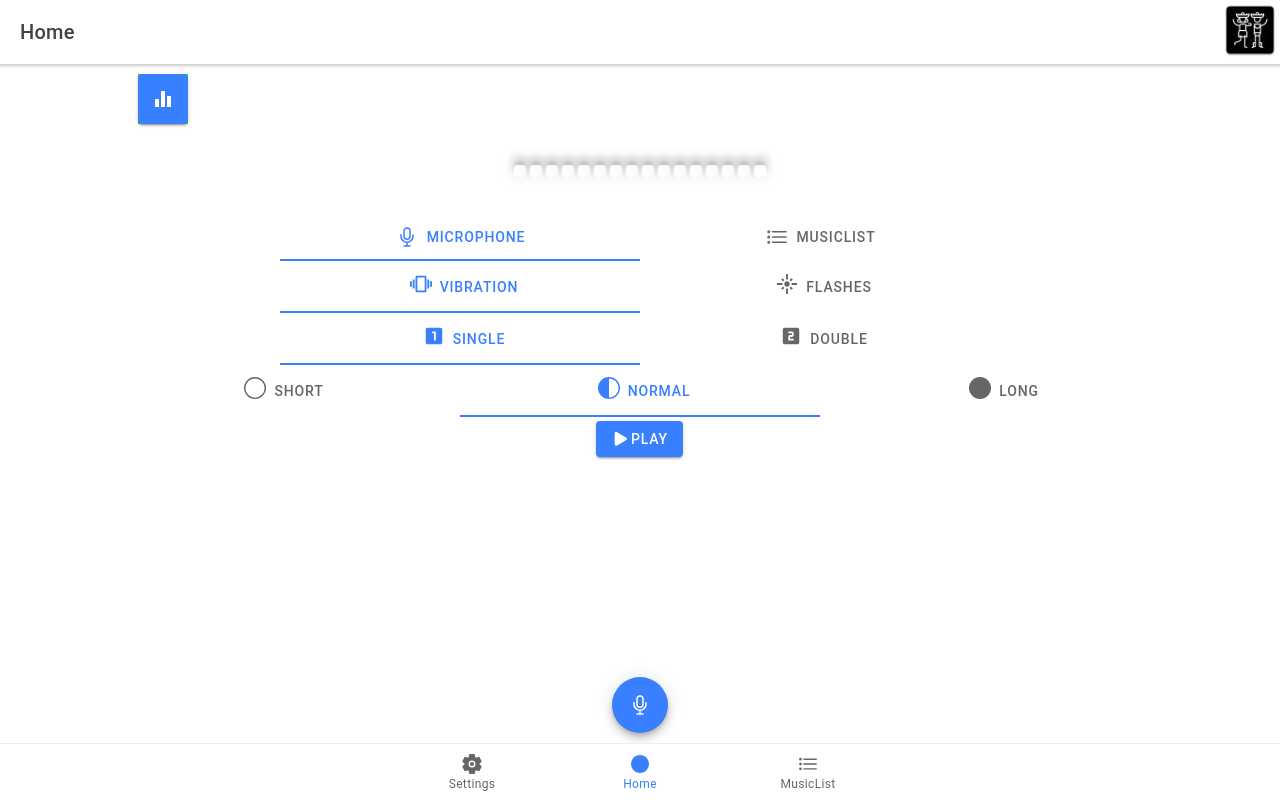
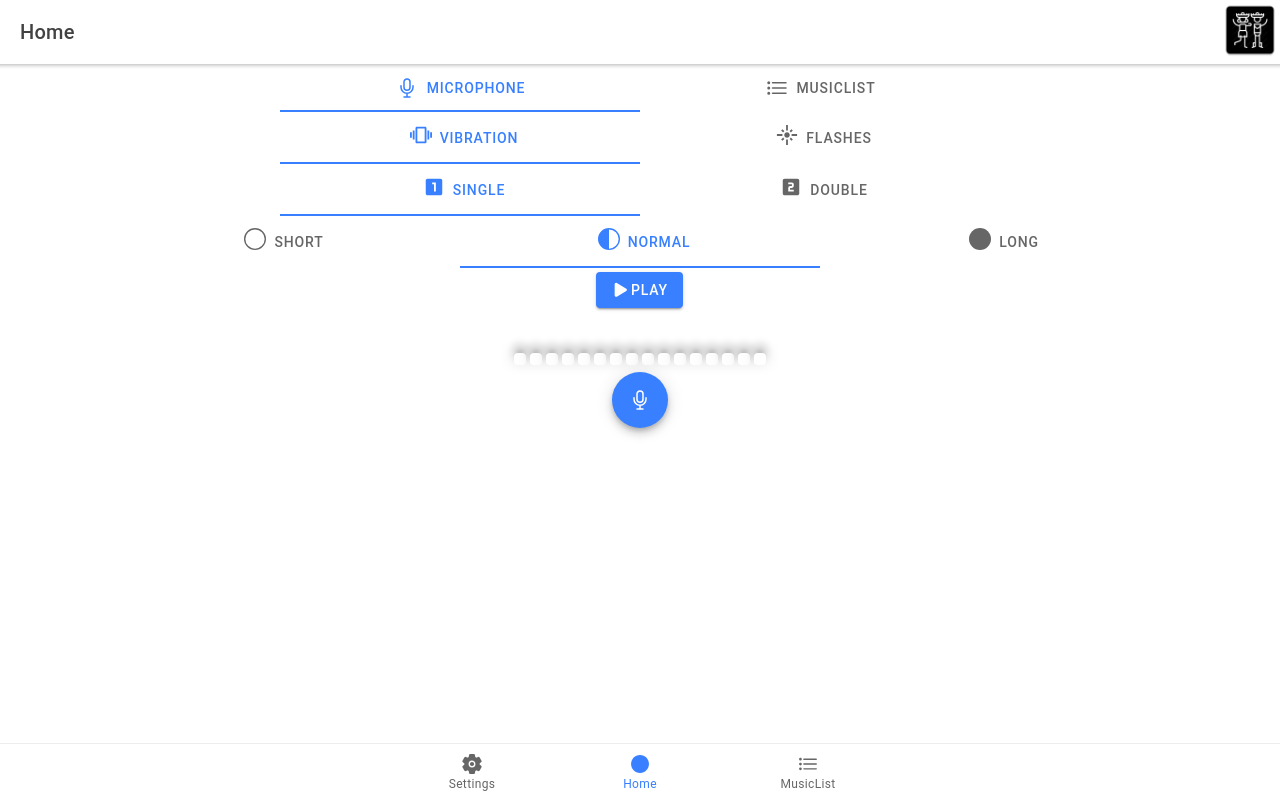
Before and after one commit to OpenSourceLabUFV/ForAll, a React (Create React App) app: page /Home in a window 1280 px wide. Built offline with nearby package versions, Linux system fonts and the light colour scheme.

Commit message:
fft of mic stream not working

```diff
--- a/src/components/AudioDataContainer.js
+++ b/src/components/AudioDataContainer.js
@@ -1,6 +1,6 @@
 import React from 'react';
 import VisualDemo from './VisualDemo';
-import soundFile from '../assets/xote_dos_milagres.mp3'
+// import soundFile from '../assets/xote_dos_milagres.mp3'
 
 class AudioDataContainer extends React.Component {
 
@@ -11,26 +11,15 @@ class AudioDataContainer extends React.Component {
   }
 
   initializeAudioAnalyser = () => {
-
-    async function getMedia(constraints) {
-      let stream = null;
-
-      try {
-        stream = await navigator.mediaDevices.getUserMedia(constraints);
-        /* use the stream */
-      } catch(err) {
-        /* handle the error */
-      }
-    }
-    const audioFile = new Audio();
     const audioContext = new AudioContext();
-    const source = audioContext.createMediaElementSource(audioFile);
+    var destination = audioContext.createMediaStreamDestination();
+    const source = audioContext.createMediaStreamSource(destination.stream);
     const analyser = audioContext.createAnalyser();
-    audioFile.src = soundFile;
+    // audioFile.src = soundFile;
     analyser.fftSize = 64
     source.connect(audioContext.destination);
     source.connect(analyser);
-    audioFile.play()
+    // audioFile.play()
       this.setState({
         audioData: analyser
       })
--- a/src/components/AudioViz.tsx
+++ b/src/components/AudioViz.tsx
@@ -1 +1,102 @@
 // TODO: reimplementar visualização, otimizando!
+import React, { useRef } from 'react';
+import { IonFab, IonFabButton, IonIcon } from '@ionic/react';
+import { micOutline } from 'ionicons/icons';
+import Paper from '@material-ui/core/Paper';
+import { makeStyles } from '@material-ui/core/styles';
+import './AudioComp.css';
+
+
+const useStyles = makeStyles(theme => ({
+    flexContainer: {
+      display: 'flex',
+      flexWrap: 'wrap',
+      justifyContent: 'center',
+      alignContent: 'center',
+      paddingTop: '4%',
+      maxHeight: 'inherit'
+    }
+  }));
+
+const AudioViz: React.FC = () => {
+    var analyser: any
+    let frequencyBandArray = [0, 1, 2, 3, 4, 5, 6, 7, 8, 9,10,11,12,13,15,15]
+    function play(){
+        navigator.mediaDevices.getUserMedia({audio:true}).then((stream)=>{
+            const audioCtx = new AudioContext();
+            const source = audioCtx.createMediaStreamSource(stream);
+            // const gainNode = new GainNode(audioCtx);
+            // source.connect(gainNode).connect(audioCtx.destination);
+            source.connect(audioCtx.destination);
+            const analyser = getAnalyser(source,audioCtx)
+            runSpectrum(
+                getFrequencyData(analyser),
+                frequencyBandArray,
+                adjustFreqBandStyle,
+                analyser)
+        })
+    }
+
+    function getAnalyser(source: MediaStreamAudioSourceNode,audioCtx: AudioContext){
+        // Criar analyser:
+        const analyser = audioCtx.createAnalyser();
+        analyser.fftSize = 64
+        source.connect(audioCtx.destination);
+        source.connect(analyser);
+        return analyser
+    }
+
+    function getFrequencyData(analyser:any):any {
+        // Pegar saída do analyser:
+        const bufferLength = analyser.frequencyBinCount;
+        const amplitudeArray = new Uint8Array(bufferLength);
+        analyser.getByteFrequencyData(amplitudeArray)
+        return amplitudeArray
+        // adjustFreqBandStyle(amplitudeArray)
+    }
+
+    function runSpectrum(newAmplitudeData:any,frequencyBandArray:any,analyser:any, adjustFreqBandStyle:any){
+        newAmplitudeData = getFrequencyData(analyser)
+        adjustFreqBandStyle(newAmplitudeData,frequencyBandArray)
+        // requestAnimationFrame(runSpectrum(newAmplitudeData,frequencyBandArray, analyser))
+    }
+
+    function adjustFreqBandStyle(newAmplitudeData:any, frequencyBandArray:any){
+        let domElements = frequencyBandArray.map((num:number) =>
+          document.getElementById(num.toString()))
+        for(let i=0; i<frequencyBandArray.length; i++){
+          let num = frequencyBandArray[i]
+          domElements[num].style.opacity= `${newAmplitudeData[num]}`
+          domElements[num].style.backgroundColor = `rgb(128,128,128)`
+          domElements[num].style.height = `${newAmplitudeData[num]*0.25}px`
+        }
+    };
+
+    const classes = useStyles();
+
+    return (
+        <div>
+            <div className={classes.flexContainer}>
+                {frequencyBandArray.map((num) =>
+                    <Paper
+                    className={'frequencyBands'}
+                    elevation={8}
+                    id={num.toString()}
+                    key={num}
+                    />
+                )}
+            </div>
+
+            <IonFab vertical="center" horizontal="center" slot="fixed">
+                <IonFabButton
+                onClick={()=>play()}>
+                    <IonIcon icon={micOutline} />
+                </IonFabButton>
+            </IonFab>
+        </div>
+    );
+
+
+
+};
+export default AudioViz;
--- a/src/pages/Home.tsx
+++ b/src/pages/Home.tsx
@@ -1,13 +1,12 @@
 import { IonFab, IonFabButton, IonButton, IonIcon, IonContent, IonHeader, IonPage, IonTitle, IonToolbar } from '@ionic/react';
-// import ExploreContainer from '../components/ExploreContainer';
 import MyHeader from '../components/MyHeader';
 import './Home.css';
 
-// import SwitchIconButton from '../components/SwitchIconButton';
 import BtnGrid from '../components/BtnGrid';
-import prev from '../assets/fft_preview.png';
+// import prev from '../assets/fft_preview.png';
 import { micOutline, play } from 'ionicons/icons';
 import AudioDataContainer from '../components/AudioDataContainer';
+import AudioViz from '../components/AudioViz';
 
 const Home: React.FC = () => {
   return (
@@ -15,15 +14,7 @@ const Home: React.FC = () => {
       <IonContent fullscreen>
         <MyHeader name ="Home"/>
 
-        <div style = {{display:'relative',height:"20%", width:"80%", margin: 'auto'}}>
-          <AudioDataContainer />
-        </div>
-
-        {/* <div style={{justifyContent:'center', alignItems:'center', display:'flex'}}>
-          <img height={80} src={prev} />
-        </div> */}
-
-        {/* <div style = {{display:'absolute',maxHeight:200}}>
+        {/* <div style = {{display:'relative',height:"20%", width:"80%", margin: 'auto'}}>
           <AudioDataContainer />
         </div> */}
 
@@ -36,15 +27,10 @@ const Home: React.FC = () => {
           </IonButton>
         </div>
 
-        <IonFab vertical="bottom" horizontal="center" slot="fixed">
-          <IonFabButton>
-            <IonIcon icon={micOutline} />
-          </IonFabButton>
-        </IonFab>
+        <AudioViz />
 
-        {/* <BtnGrid nameList ={["teste"]} stateList = {[2]} numEl = {2}/> */}
-        {/* <SwitchIconButton name="START RECORDING" state = {0}/> */}
-        {/* <ExploreContainer name="home page" /> */}
+
+
       </IonContent>
     </IonPage>
   );
--- a/src/pages/Settings.tsx
+++ b/src/pages/Settings.tsx
@@ -2,24 +2,36 @@ import { IonList,IonItem,IonLabel,IonIcon, IonToggle, IonContent, IonHeader, Ion
 import MyHeader from '../components/MyHeader';
 import ExploreContainer from '../components/ExploreContainer';
 import './Settings.css';
+import AudioDataContainer from '../components/AudioDataContainer';
 
 const Settings: React.FC = () => {
-  if (navigator.mediaDevices) {
-    console.log('getUserMedia supported.');
-    navigator.mediaDevices.getUserMedia ({audio: true}).then(function(stream) {
-      /* use the stream */
-      const audioCtx = new AudioContext();
-      const source = audioCtx.createMediaStreamSource(stream);
-      // const gainNode = new GainNode(audioCtx);
-      // source.connect(gainNode).connect(audioCtx.destination);
-      source.connect(audioCtx.destination);
-    });
-  }
+  // if (navigator.mediaDevices) {
+  //   console.log('getUserMedia supported.');
+  //   navigator.mediaDevices.getUserMedia ({audio: true}).then(function(stream) {
+  //     /* use the stream */
+  //     const audioCtx = new AudioContext();
+  //     const source = audioCtx.createMediaStreamSource(stream);
+  //     // const gainNode = new GainNode(audioCtx);
+  //     // source.connect(gainNode).connect(audioCtx.destination);
+  //     source.connect(audioCtx.destination);
+  //   });
+  // }
+
+  // const audioContext = new AudioContext();
+
+  // var destination = audioContext.createMediaStreamDestination();
+  // var promise = navigator.mediaDevices.getUserMedia({audio:true});
+
+  // const source = audioContext.createMediaStreamSource(destination.stream);
+  // source.connect(audioContext.destination)
+
+
+
   return (
     <IonPage>
       <MyHeader name ="Settings"/>
       <IonContent fullscreen>
-
+      <AudioDataContainer/>
 
         {/* <IonList>
         <IonItem lines="full">
```
Also changed, not shown: src/components/VisualDemo2.js (added, +65 -0 lines).
